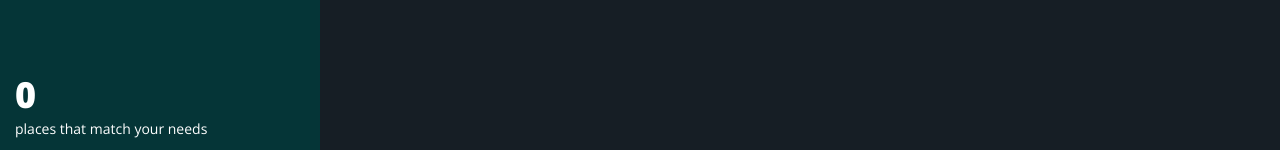
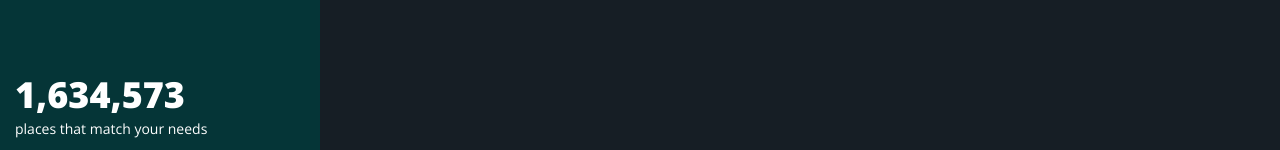
Before and after one commit to nezdemkovski/kiwi-hackathon-frontend, a React (Create React App) app: page / in a window 1280 px wide. Shown: the part 647-797 px from the top of the page. Built offline with nearby package versions, Linux system fonts and the light colour scheme; a web font is replaced by a local one.

Commit message:
selected class

```diff
--- a/src/App.js
+++ b/src/App.js
@@ -37,7 +37,6 @@ class App extends Component {
         name: 'Horse riding',
         tagQuery: 'Horse%20Riding',
         nameC: 'horse-riding',
-
       },
       {
         name: 'Sailing',
@@ -109,11 +108,10 @@ class App extends Component {
     const noCitiesToShow =
       !this.state.chosenTags.length ||
       !this.state.data ||
-      !this.state.data.length;
+      !this.state.data.total;
     const tilesToShow = this.state.query
       ? this.tiles.filter(tile => tile.name.match(re))
       : this.tiles;
-
     return (
       <div className="App">
         <div className="container">
@@ -143,7 +141,9 @@ class App extends Component {
             <div className="button--huge">
               <div className="count">
                 <CitiesCount
-                  count={noCitiesToShow ? '0' : `${this.state.data.length}`}
+                  count={
+                    noCitiesToShow ? '1,634,573' : `${this.state.data.total}`
+                  }
                 />
               </div>
               <div className="">
@@ -155,20 +155,27 @@ class App extends Component {
           <div className="column--right">
             <Search applySearch={this.handleSearch} />
             <div className="list">
-              {tilesToShow.map(tile =>
+              {tilesToShow.map(tile => {
+                const isSelected = this.state.chosenTiles.some(
+                  item => item.name === tile.name,
+                )
+                  ? 'selected'
+                  : '';
+                return (
                   <div
-                  className={`tile ${tile.nameC}`}
+                    className={`tile ${tile.nameC} ${isSelected}`}
                     key={tile.name + tile.tagQuery}
                     onClick={() => {
                       this.toggleTile(tile);
                     }}
                   >
-                  <div className="gradient-layer"></div>
-                  <div className="icon"></div>
+                    <div className="gradient-layer" />
+                    <div className="icon" />
                     <div className="name">{tile.name}</div>
 
-                </div>,
-              )}
+                  </div>
+                );
+              })}
             </div>
           </div>
         </div>;
```
Lines whose indentation alone changed are shown as unchanged.
